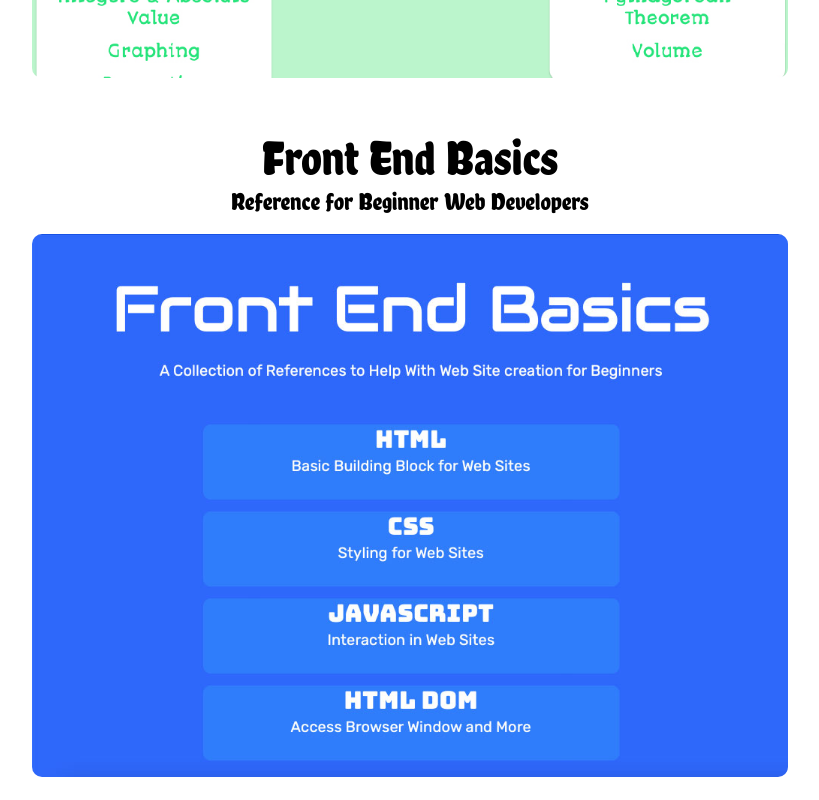
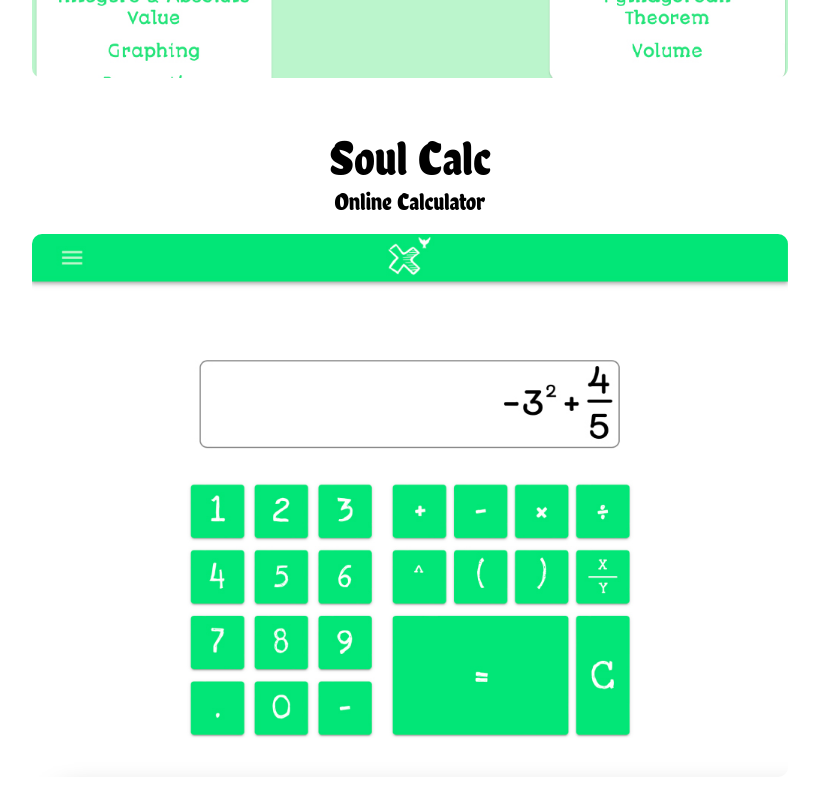
Before and after one commit to sause668/soul-sites, a Next.js app: page / in a window 1280 px wide. Shown: the part 1940-2740 px from the top of the page, without its empty margins (230-1049 px from the left). Built offline with nearby package versions, Linux system fonts and the light colour scheme.

Commit message:
added calc

```diff
--- a/src/components/Sites.js
+++ b/src/components/Sites.js
@@ -40,6 +40,13 @@ export default function Title() {
             title: 'Soul Math',
             dis: 'Practice Assesments for Middle School Math',
             link: 'https://soul-math.vercel.app'
+        },
+        {
+            id: 'soulcalc',
+            img: '/img/sites/soul-calc.jpg',
+            title: 'Soul Calc',
+            dis: 'Online Calculator',
+            link: 'https://soul-math.vercel.app/calc'
         },
         {
             id: 'frontendBasics',
--- a/src/pages/_app.js
+++ b/src/pages/_app.js
@@ -1,6 +1,5 @@
 import { ThemeProvider, createTheme, responsiveFontSizes } from '@mui/material/styles';
 import '@/styles/globals.css'
-import { blueGrey } from '@mui/material/colors';
 
 let theme = createTheme({
   palette: {
```
Also changed, not shown: public/img/sites/soul-calc.jpg (added).
